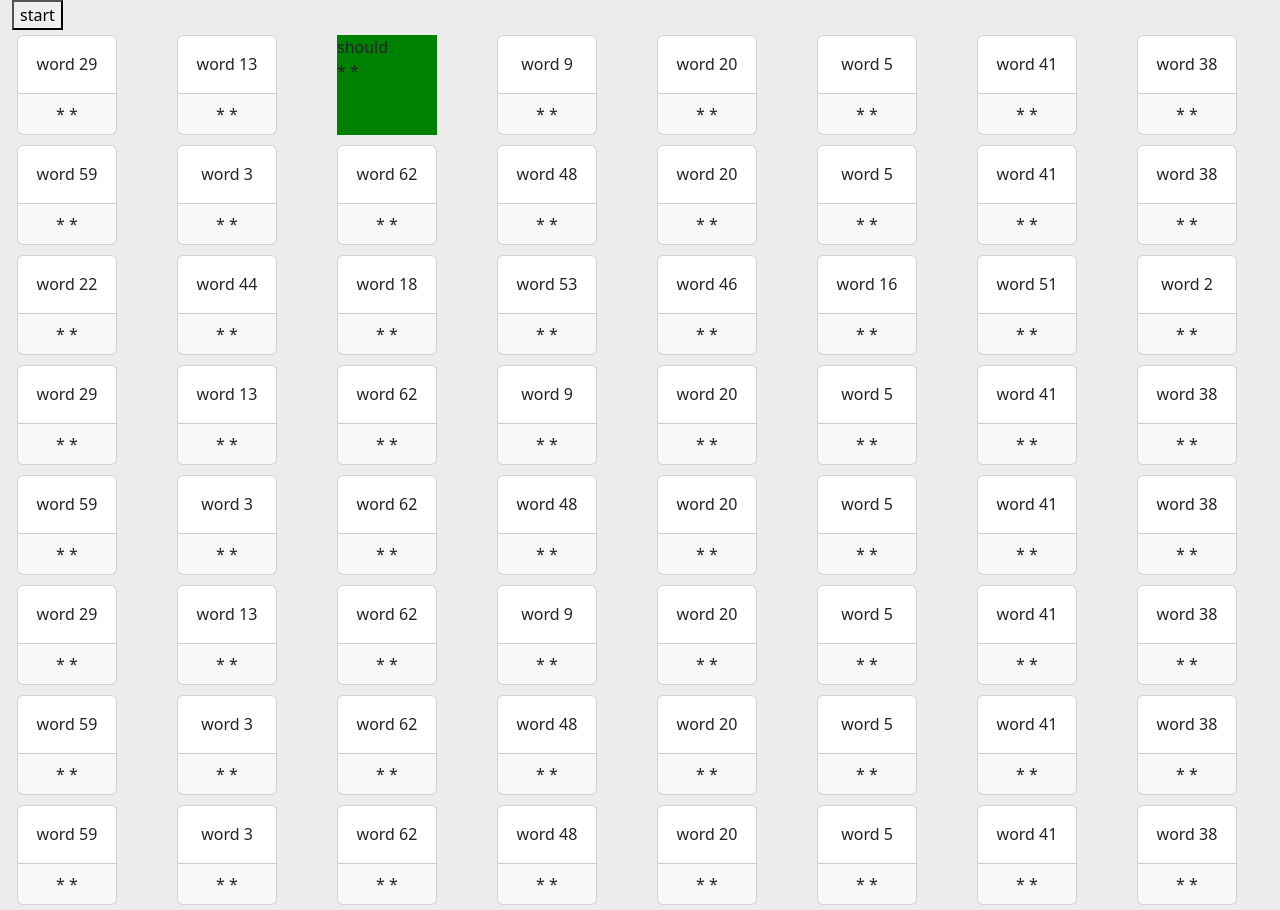
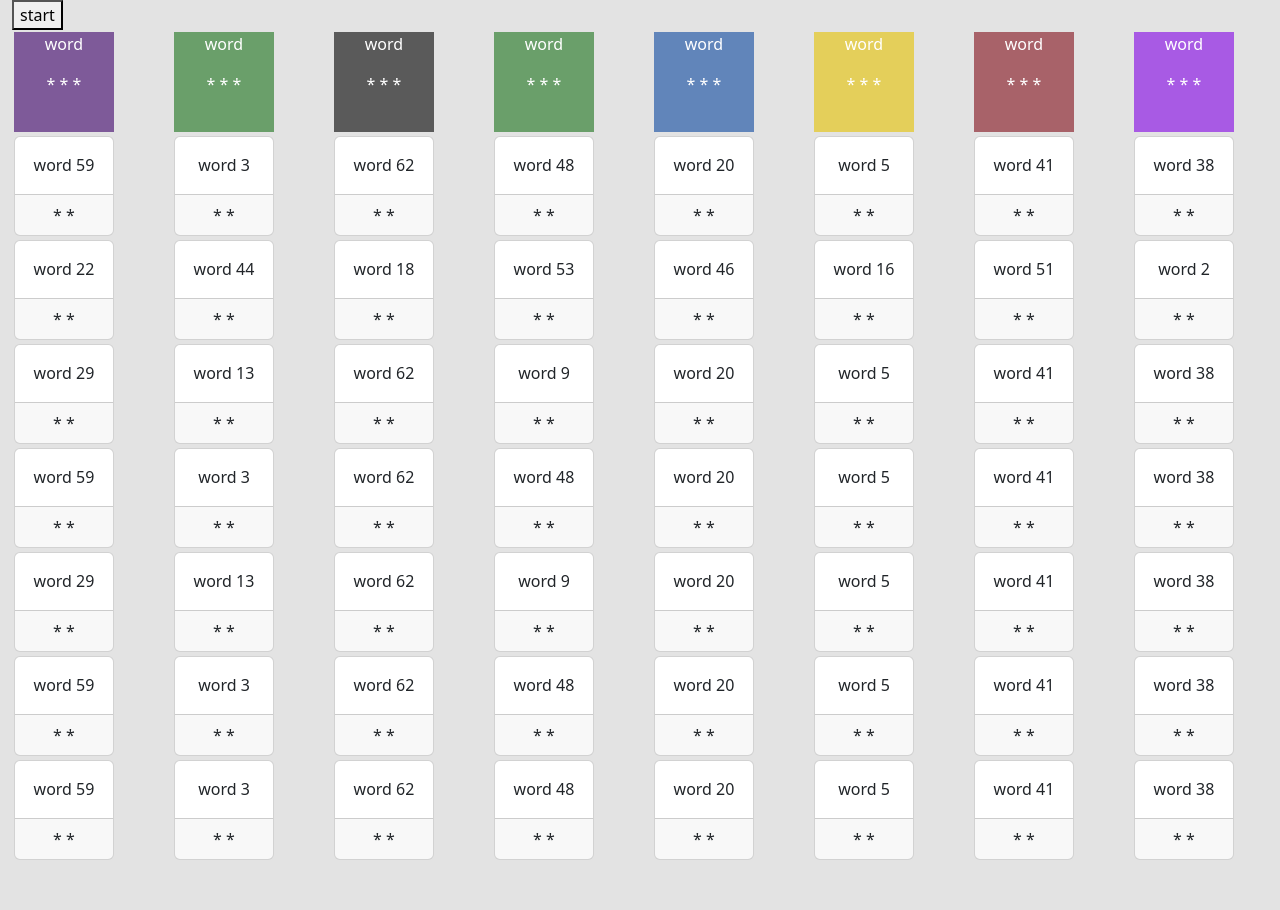
Before and after one commit to lmalexander/a-measure-between, a plain HTML site: page index.html in a window 1280 px wide. Both pictures are taken after a click on the button "start". After the commit the page ends 862 px from the top, so only its background shows below. Drawn offline with nearby package versions, Linux system fonts and the light colour scheme.

Commit message:
top tile row color pop

```diff
--- a/index.css
+++ b/index.css
@@ -1,68 +1,118 @@
 body {
-    background-color: #ECECEC;
+    background-color: #E3e3e3;
 }
 
 .tile {
-    margin: 5px;
+    margin: 2px;
     width: 100px;
     height: 100px;
-
     transform: scale(1);
-
-
-
 }
 
 @keyframes color {
 	0% {
-		transform: scale(0.50);
-        background-color: green;
-
-
+		transform: scale(0.5);
 	}
 
 	100% {
 		transform: scale(1);
-        background-color: green;
 	}
-
-
 }
 
 .yellow-line {
-    background-color: yellow;
+    margin: 2px;
+    width: 100px;
+    height: 100px;
+    background-color: rgba(230, 195, 0, 0.6);
+    animation-name: color;
+    animation-duration: 2s;
+    animation-iteration-count: 1;
 }
 
 .green-line {
-    margin: 5px;
+    margin: 2px;
     width: 100px;
     height: 100px;
-    background-color: green;
+    background-color: rgba(28, 115, 28, 0.6);
+
     animation-name: color;
-    animation-duration: 1s;
+    animation-duration: 2s;
     animation-iteration-count: 1;
 }
 
 .blue-line {
-    background-color: blue;
+    margin: 2px;
+    width: 100px;
+    height: 100px;
+    background-color: rgba(13, 72, 161, 0.6);
+
+    animation-name: color;
+    animation-duration: 2s;
+    animation-iteration-count: 1;
 }
 
 .indigo-line {
-    background-color: indigo;
+    margin: 2px;
+    width: 100px;
+    height: 100px;
+    background-color: rgba(61, 0, 105, 0.6);
+
+    animation-name: color;
+    animation-duration: 2s;
+    animation-iteration-count: 1;
 }
 
 .violet-line {
-    background-color: violet;
+    margin: 2px;
+    width: 100px;
+    height: 100px;
+    background-color: rgba(130, 0, 230, 0.6);
+
+    animation-name: color;
+    animation-duration: 2s;
+    animation-iteration-count: 1;
 }
 
 .red-line {
-    background-color: red;
+    margin: 2px;
+    width: 100px;
+    height: 100px;
+    background-color: rgba(130, 14, 26, 0.6);
+
+    animation-name: color;
+    animation-duration: 2s;
+    animation-iteration-count: 1;
 }
 
 .orange-line {
-    background-color: orange;
+    margin: 2px;
+    width: 100px;
+    height: 100px;
+    background-color: rgba(194, 101, 14, 0.6);
+
+    animation-name: color;
+    animation-duration: 2s;
+    animation-iteration-count: 1;
 }
 
 .black-line {
-    background-color: black;
+    margin: 2px;
+    width: 100px;
+    height: 100px;
+    background-color: rgba(0, 0, 0, 0.6);
+
+    animation-name: color;
+    animation-duration: 2s;
+    animation-iteration-count: 1;
 }
+
+.tile-word {
+    color: white;
+    text-align: center;
+}
+
+.tile-syllables {
+    color: white;
+    text-align: center;
+
+}
--- a/index.html
+++ b/index.html
@@ -20,51 +20,83 @@
         <!-- row 1 -->
         <div class="row">
             <div class="col">
-                <div class="card tile text-center" id="tile-29">
-                    <div class="card-body"> word 29 </div>
-                    <div class="card-footer"> * *</div>
+                <div class="card tile text-center" id="29">
+                    <div class="card-body">
+                        <p class="tile-word"> word </p>
+                    </div>
+                    <div class="card-footer">
+                        <p class="tile-syllables"> * * * </p>
+                    </div>
                 </div>
             </div>
             <div class="col">
-                <div class="card tile text-center" id="tile-13">
-                    <div class="card-body"> word 13 </div>
-                    <div class="card-footer"> * *</div>
+                <div class="card tile text-center" id="13">
+                    <div class="card-body">
+                        <p class="tile-word"> word </p>
+                    </div>
+                    <div class="card-footer">
+                        <p class="tile-syllables"> * * * </p>
+                    </div>
                 </div>
             </div>
             <div class="col">
                 <div class="card tile text-center" id="62">
-                    <div class="card-body"> should </div>
-                    <div class="card-footer"> * *</div>
+                    <div class="card-body">
+                        <p class="tile-word"> word </p>
+                    </div>
+                    <div class="card-footer">
+                        <p class="tile-syllables"> * * * </p>
+                    </div>
                 </div>
             </div>
             <div class="col">
-                <div class="card tile text-center" id="tile-9">
-                    <div class="card-body"> word 9 </div>
-                    <div class="card-footer"> * *</div>
+                <div class="card tile text-center" id="9">
+                    <div class="card-body">
+                        <p class="tile-word"> word </p>
+                    </div>
+                    <div class="card-footer">
+                        <p class="tile-syllables"> * * * </p>
+                    </div>
                 </div>
             </div>
             <div class="col">
-                <div class="card tile text-center" id="tile-20">
-                    <div class="card-body"> word 20 </div>
-                    <div class="card-footer"> * *</div>
+                <div class="card tile text-center" id="20">
+                    <div class="card-body">
+                        <p class="tile-word"> word </p>
+                    </div>
+                    <div class="card-footer">
+                        <p class="tile-syllables"> * * * </p>
+                    </div>
                 </div>
             </div>
             <div class="col">
-                <div class="card tile text-center" id="tile-5">
-                    <div class="card-body"> word 5 </div>
-                    <div class="card-footer"> * *</div>
+                <div class="card tile text-center" id="5">
+                    <div class="card-body">
+                        <p class="tile-word"> word </p>
+                    </div>
+                    <div class="card-footer">
+                        <p class="tile-syllables"> * * * </p>
+                    </div>
                 </div>
             </div>
             <div class="col">
-                <div class="card tile text-center" id="tile-41">
-                    <div class="card-body"> word 41 </div>
-                    <div class="card-footer"> * *</div>
+                <div class="card tile text-center" id="41">
+                    <div class="card-body">
+                        <p class="tile-word"> word </p>
+                    </div>
+                    <div class="card-footer">
+                        <p class="tile-syllables"> * * * </p>
+                    </div>
                 </div>
             </div>
             <div class="col">
-                <div class="card tile text-center" id="tile-38">
-                    <div class="card-body"> word 38 </div>
-                    <div class="card-footer"> * *</div>
+                <div class="card tile text-center" id="38">
+                    <div class="card-body">
+                        <p class="tile-word"> word </p>
+                    </div>
+                    <div class="card-footer">
+                        <p class="tile-syllables"> * * * </p>
+                    </div>
                 </div>
             </div>
         </div>
--- a/index.js
+++ b/index.js
@@ -9,8 +9,16 @@ function nextTile() {
 };
 
 function colorTile () {
-activeTile = "62"
-    console.log(activeTile)
-    document.getElementById(activeTile).setAttribute("class" , "green-line")
+
+    document.getElementById("29").setAttribute("class" , "indigo-line");
+    document.getElementById("13").setAttribute("class" , "green-line");
+    document.getElementById("62").setAttribute("class" , "black-line");
+    document.getElementById("9").setAttribute("class" , "green-line");
+    document.getElementById("20").setAttribute("class" , "blue-line");
+    document.getElementById("5").setAttribute("class" , "yellow-line");
+    document.getElementById("41").setAttribute("class" , "red-line");
+    document.getElementById("38").setAttribute("class" , "violet-line");
+
+
 
 };
```
